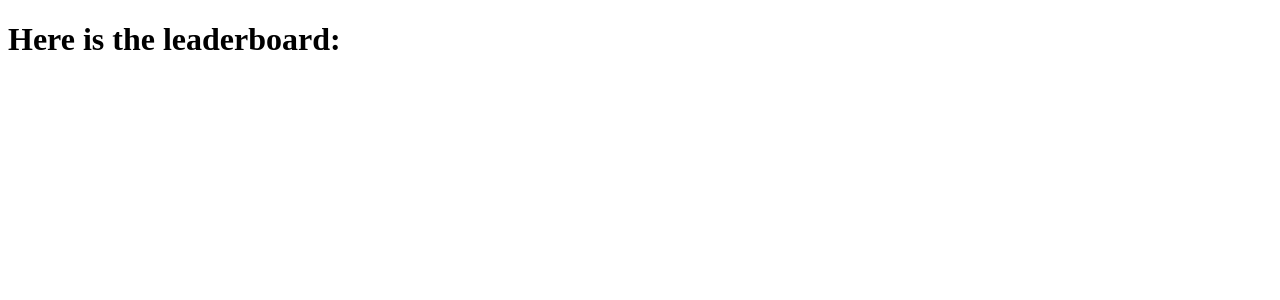
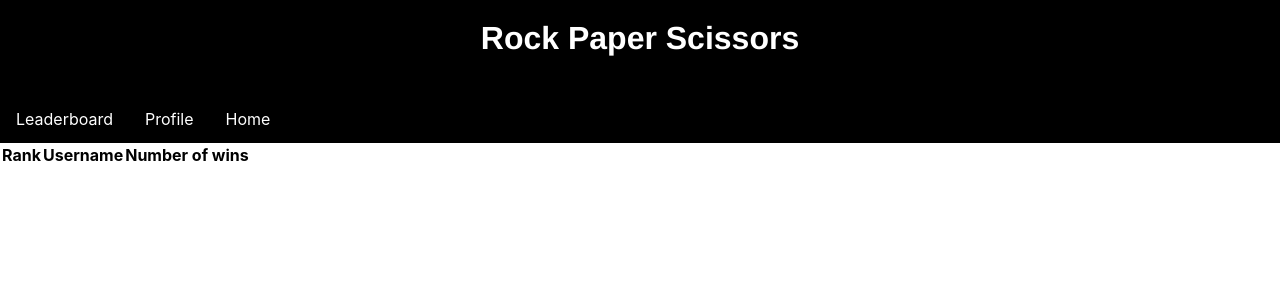
Before and after one commit to vwong175/cse312_group, a Flask app: page /leaderboard/ in a window 1280 px wide. Shown: the top 300 px of the page. Run offline with Flask 2, Linux system fonts and the light colour scheme; data that the repository does not hold is empty; some libraries are stand-ins or nearby versions.

Commit message:
Manually added Kiki's front end changes

```diff
--- a/requirements.txt
+++ b/requirements.txt
@@ -3,4 +3,5 @@ flask
 flask-sock
 flask-socketio
 flask-pymongo
+flask-login
 bcrypt
--- a/server.py
+++ b/server.py
@@ -16,10 +16,10 @@ rank = db["rank"]
 
 import routes
 
-# root: login page
+# root: login page -> login.html
 @app.route('/')
 def login_page():
-    return render_template('index.html')
+    return render_template('login.html')
 
 # game page
 @app.route('/home/')
@@ -46,4 +46,4 @@ def leaderboard_page():
     return render_template('leaderboard.html')
 
 if __name__ == "__main__":
-    app.run(host="0.0.0.0", port=8080, debug=True) #keep as 8080?
+    app.run(host="0.0.0.0", port=8081, debug=True) #keep as 8080?
--- a/static/css/style.css
+++ b/static/css/style.css
@@ -90,3 +90,29 @@ img {
   padding: 20px 100px;
   margin: 20px 100px;
 }
+
+ul {
+  list-style-type: none;
+  margin: 0;
+  padding: 0;
+  overflow: hidden;
+  background-color: black;
+}
+
+li {
+  float: left;
+  display: inline;
+}
+
+li a {
+  display: block;
+  color: white;
+  text-align: center;
+  padding: 14px 16px;
+  text-decoration: none;
+}
+
+/* Change the link color to #111 (black) on hover */
+li a:hover {
+  background-color: #111;
+}
--- a/templates/home.html
+++ b/templates/home.html
@@ -16,6 +16,11 @@
       <br>
       <button id="restart" class="Restart-btn" onClick="restartGame()"> Restart Game </button>
     </div>
+    <ul>
+      <li><a href="{{url_for('leaderboard_page')}}">Leaderboard</a></li>
+      <li><a href="{{url_for('profile_page')}}">Profile</a></li>
+      <li><a href="{{url_for('home_page')}}">Home</a></li>
+    </ul>
 
     <div class="Score">
       <h3> The score </h3>
--- a/templates/leaderboard.html
+++ b/templates/leaderboard.html
@@ -1,13 +1,44 @@
 <!DOCTYPE html>
-<html lang="en">
-<head>
-    <meta charset="UTF-8">
-    <title>Leaderboards</title>
-</head>
-<body>
-    <h1>Here is the leaderboard:</h1>
-{% for person in boards %}
-    <div>Rand: {{ person.rank }} |  Username: {{person.username}} |  Win games: {{person.wins}}</div>
-{% endfor %}
-</body>
+<html>
+  <head>
+    <meta charset="utf-8">
+    <meta name="viewport" content="width=device-width">
+    <title>Rock, Paper, Scissors</title>
+    <!-- <link href="./style.css" rel="stylesheet" type="text/css" /> -->
+    <link rel="stylesheet" href="{{ url_for('static', filename= 'css/style.css') }}">
+  </head>
+
+  <body onload="welcome();">
+    <div class="Header">
+      <h1> Rock Paper Scissors </h1>
+      <br>
+    </div>
+    <ul>
+      <li><a href="{{url_for('leaderboard_page')}}">Leaderboard</a></li>
+      <li><a href="{{url_for('profile_page')}}">Profile</a></li>
+      <li><a href="{{url_for('home_page')}}">Home</a></li>
+    </ul>
+
+    <table id="data" class="table table-striped">
+        <thead>
+          <tr>
+            <th>Rank</th>
+            <th>Username</th>
+            <th>Number of wins</th>
+          </tr>
+        </thead>
+        <tbody>
+          {% for person in boards %}
+            <tr>
+              <td>{{person.rank }}</td>
+              <td>{{person.username }}</td>
+              <td>{{person.wins}}</td>
+            </tr>
+          {% endfor %}
+        </tbody>
+      </table>
+
+    <!--<script src="{{ url_for('static', filename='functions.js') }}"></script>-->
+  </body>
+
 </html>
--- a/templates/register.html
+++ b/templates/register.html
@@ -10,7 +10,7 @@
     <div class="form-div">
             <h2>Register: </h2>
 
-            <form action="{{ url_for('signup') }}", method="POST">
+            <form action="{{ url_for('signup_page') }}", method="POST">
                     <input type="text", name="username", placeholder="Username", required, class="form-field">
                     <br><br>
                     <input type="text", name="email", placeholder="Email Address", required, class="form-field">
```
Also changed, not shown: templates/login.html (renamed from templates/index.html, +4 -4 lines), templates/profile.html (+24 -10 lines). Lines whose indentation alone changed are shown as unchanged.
